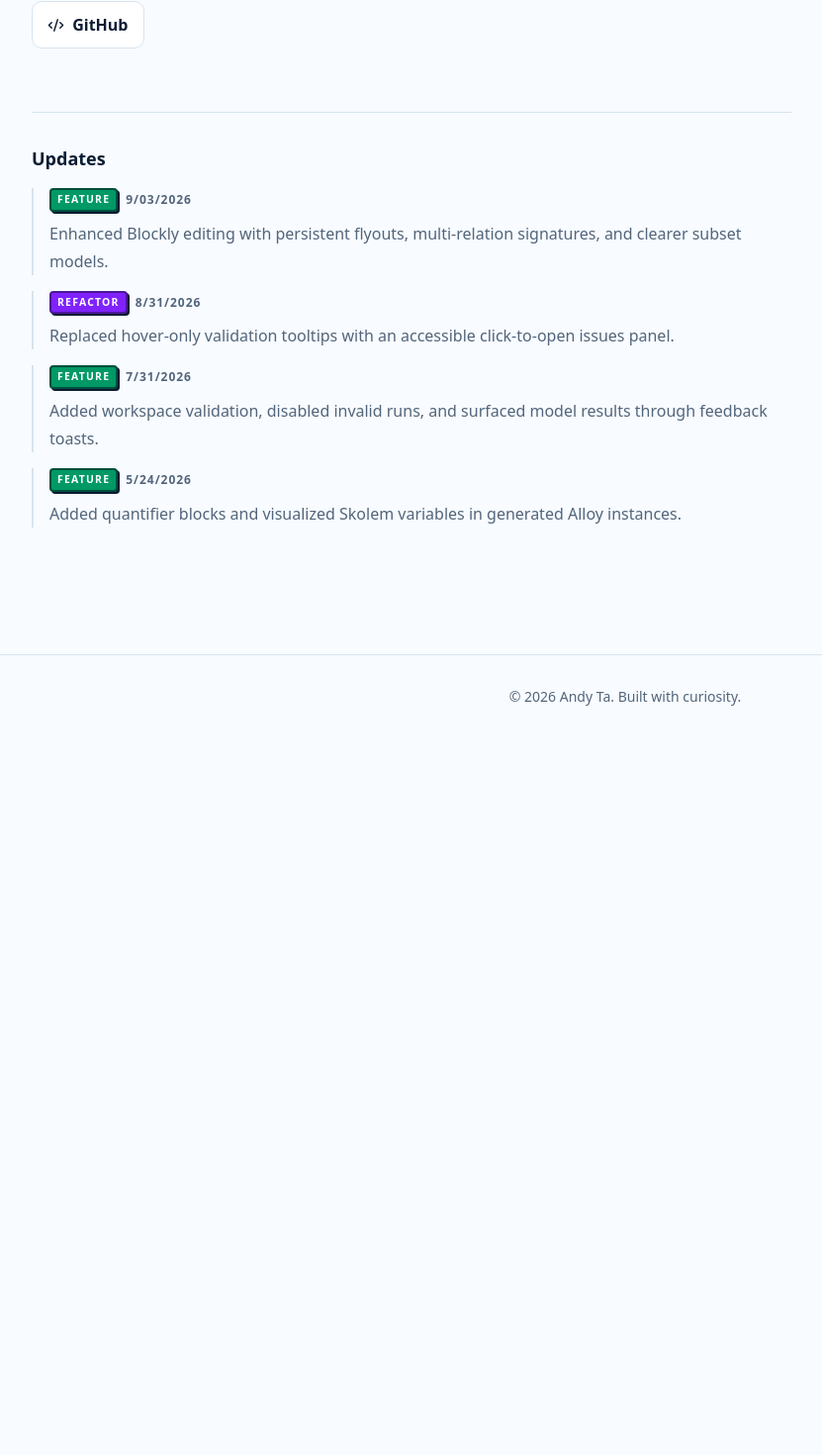
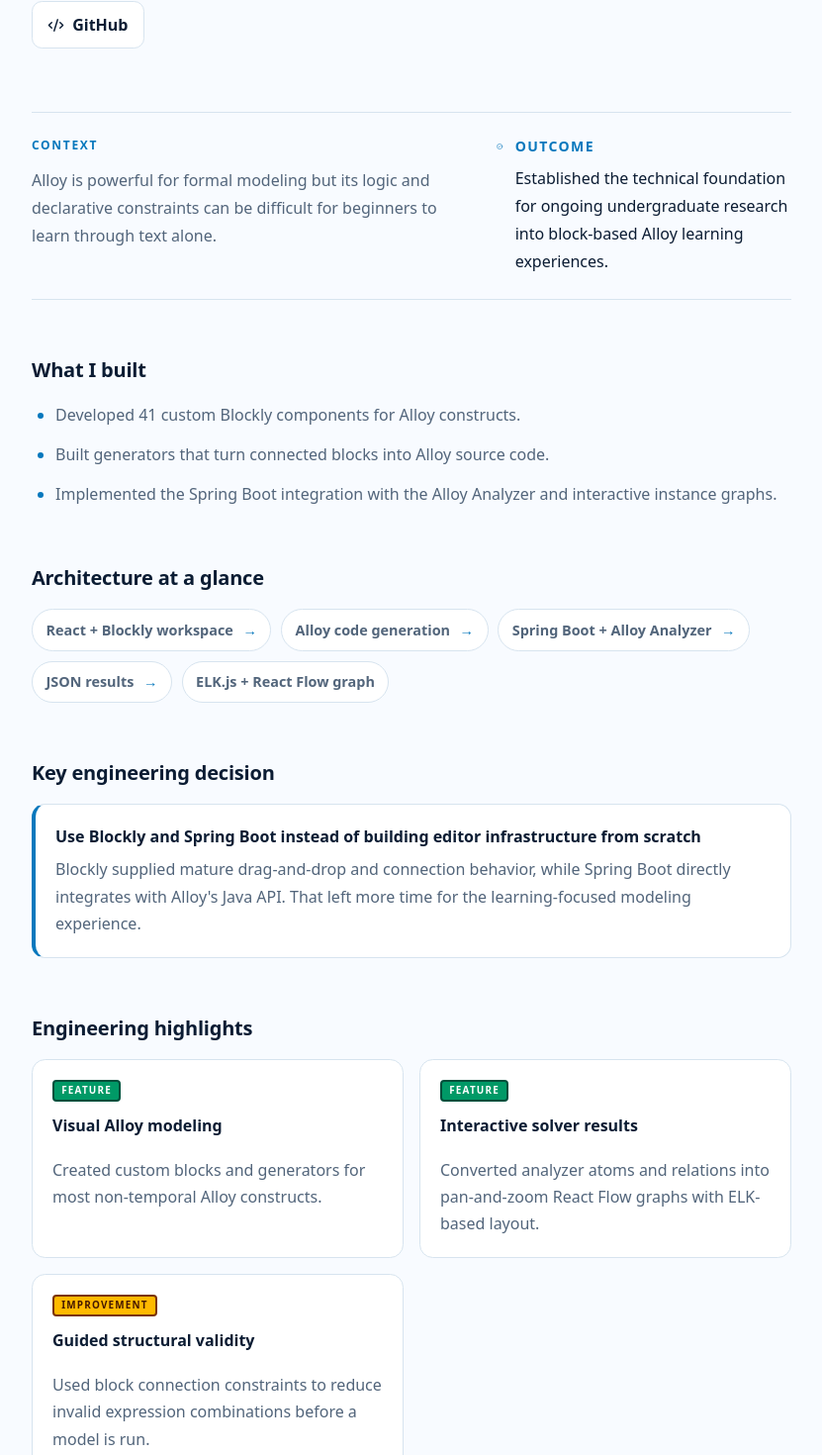
Before and after one commit to AndyKhandy/portfolio, a React (Vite) app: page /projects/alloy-block-based-editor in a window 1280 px wide. Shown: the part 535-2005 px from the top of the page at 99% size, without its empty margins (8-839 px from the left). Before the commit the page ends 1281 px from the top, so only its background shows below. Built offline with nearby package versions, Linux system fonts and the light colour scheme.

Commit message:
feat: render concise technical case studies

```diff
--- a/src/data/experiences.ts
+++ b/src/data/experiences.ts
@@ -1,16 +1,16 @@
-export interface Experience{
-  slug: string,
-  organization: string,
-  role: string,
-  dates: string,
-  description: string | null,
-  long_description: string | null,
-  logo: string | null,
+export interface Experience {
+  slug: string;
+  organization: string;
+  role: string;
+  dates: string;
+  description: string | null;
+  long_description: string | null;
+  logo: string | null;
   publicDetail?: {
-    context: string,
-    contributions: string[],
-    takeaway: string
-  }
+    context: string;
+    contributions: string[];
+    takeaway: string;
+  };
 }
 
 export const experiences: Experience[] = [
@@ -19,44 +19,65 @@ export const experiences: Experience[] = [
     organization: "Lockheed Martin Missiles & Fire Control",
     role: "Test Engineer Intern",
     dates: "June 2026 - Present",
-    description: "Supported systems integration and testing by developing software interfaces and helping verify hardware-software interactions.",
-    long_description: "Worked as a Test Engineer Intern in Lockheed Martin’s Systems Integration Lab, contributing to integration, testing, and verification efforts across hardware and software systems. My work included developing software interfaces through an existing hardware abstraction layer, supporting communication between multiple components, and helping document and validate system behavior. The role also gave me experience working in an Agile engineering environment with tools such as LabVIEW, TestStand, GitLab, and Jira while collaborating with engineers across different disciplines.",
+    description:
+      "Supported systems integration and testing by developing software interfaces and helping verify hardware-software interactions.",
+    long_description:
+      "Worked as a Test Engineer Intern in Lockheed Martin’s Systems Integration Lab, contributing to integration, testing, and verification efforts across hardware and software systems. My work included developing software interfaces through an existing hardware abstraction layer, supporting communication between multiple components, and helping document and validate system behavior. The role also gave me experience working in an Agile engineering environment with tools such as LabVIEW, TestStand, GitLab, and Jira while collaborating with engineers across different disciplines.",
     logo: null,
     publicDetail: {
-      context: "Public-safe summary: I worked on software that supports hardware testing and validation in a systems integration environment.",
+      context:
+        "I worked on software that supports hardware testing and validation in a systems integration environment.",
       contributions: [
         "Built a LabVIEW GUI that helps engineers interact with hardware components during test and simulation work.",
         "Worked through an existing hardware abstraction layer so the interface did not need to handle device-specific logic directly.",
         "Collaborated with software, electrical, mechanical, and systems engineers while validating behavior against requirements.",
       ],
-      takeaway: "The role reinforced that reliable software depends on clear interfaces, verification, and communicating at the right technical level for each engineering partner.",
-    }
+      takeaway:
+        "The role reinforced that reliable software depends on clear interfaces, verification, and communicating at the right technical level for each engineering partner.",
+    },
   },
   {
     slug: "scope-lab-reu",
     organization: "Computing Research Association",
     role: "Undergraduate Researcher",
     dates: "Feburary 2026 - Present",
-    description: "Researched block-based programming interfaces for the Alloy modeling language and built prototypes to study usability and structure.",
-    long_description: "Conducted undergraduate research through the Computing Research Association’s UR2PhD and REU programs on block-based interfaces for the Alloy modeling language. I helped design and develop visual programming prototypes that allow users to construct Alloy models through Blockly-based components rather than writing everything as text. The research compares different interface structures, including tree-based and linear approaches, and examines tradeoffs involving readability, nesting complexity, and ease of learning. The project also includes a React frontend, custom Blockly blocks, a Spring Boot backend using the Alloy Java API, and graph-based visualization of Alloy instances.",
-    logo: null
+    description:
+      "Researched block-based programming interfaces for the Alloy modeling language and built prototypes to study usability and structure.",
+    long_description:
+      "Conducted undergraduate research through the Computing Research Association’s UR2PhD and REU programs on block-based interfaces for the Alloy modeling language. I helped design and develop visual programming prototypes that allow users to construct Alloy models through Blockly-based components rather than writing everything as text. The research compares different interface structures, including tree-based and linear approaches, and examines tradeoffs involving readability, nesting complexity, and ease of learning. The project also includes a React frontend, custom Blockly blocks, a Spring Boot backend using the Alloy Java API, and graph-based visualization of Alloy instances.",
+    logo: null,
+    publicDetail: {
+      context:
+        "I am researching whether a block-based editor can make Alloy's formal modeling concepts more approachable for beginners.",
+      contributions: [
+        "Designed and implemented Blockly-based interfaces for constructing Alloy models visually.",
+        "Built the end-to-end workflow from generated Alloy code through Spring Boot and the Alloy Analyzer to graph-based results.",
+        "Explored interface trade-offs involving readability, nesting, structure, and learning support.",
+      ],
+      takeaway:
+        "The work has taught me to build around a research question, make architectural trade-offs explicit, and distinguish a working prototype from a validated research finding.",
+    },
   },
   {
     slug: "fidelity-fidhacks-westlake-2026",
     organization: "Fidelity FidHacks Westlake 2026",
     role: "Fluuurish — 1st place",
     dates: "July 2026",
-    description: "Built a gamified financial literacy app with my team and earned 1st place at Fidelity’s FidHacks Westlake hackathon.",
-    long_description: "Participated in Fidelity Investments’ FidHacks Westlake hackathon, where my team built Fluuurish, a gamified financial literacy mobile application focused on helping early-career women build stronger financial habits. I contributed to product ideation, backend development, and the final pitch, including features such as a progress garden, community tools, budgeting visualizations, onboarding assessments, and an AI financial-learning companion. The application was built with React Native, Expo, FastAPI, PostgreSQL, Docker, and external APIs. Our team placed 1st out of 11 teams after incorporating mentor feedback and refining the product during the 24-hour event.",
-    logo: null
+    description:
+      "Built a gamified financial literacy app with my team and earned 1st place at Fidelity’s FidHacks Westlake hackathon.",
+    long_description:
+      "Participated in Fidelity Investments’ FidHacks Westlake hackathon, where my team built Fluuurish, a gamified financial literacy mobile application focused on helping early-career women build stronger financial habits. I contributed to product ideation, backend development, and the final pitch, including features such as a progress garden, community tools, budgeting visualizations, onboarding assessments, and an AI financial-learning companion. The application was built with React Native, Expo, FastAPI, PostgreSQL, Docker, and external APIs. Our team placed 1st out of 11 teams after incorporating mentor feedback and refining the product during the 24-hour event.",
+    logo: null,
   },
   {
     slug: "acm-uta-community-officer",
     organization: "ACM @ UTA",
     role: "Community Officer",
     dates: "August 2026 - Present",
-    description: "Help support ACM @ UTA’s community through student engagement, events, and initiatives that connect computer science students.",
-    long_description: "Serve as a Community Officer for ACM @ UTA, helping strengthen the organization’s student community and support initiatives that bring computer science students together. My role involves contributing to event planning, student engagement, and community-focused activities while working with other officers to create a welcoming environment for members. The position has also given me more experience with leadership, communication, and collaborating within a student organization.",
-    logo: null
+    description:
+      "Help support ACM @ UTA’s community through student engagement, events, and initiatives that connect computer science students.",
+    long_description:
+      "Serve as a Community Officer for ACM @ UTA, helping strengthen the organization’s student community and support initiatives that bring computer science students together. My role involves contributing to event planning, student engagement, and community-focused activities while working with other officers to create a welcoming environment for members. The position has also given me more experience with leadership, communication, and collaborating within a student organization.",
+    logo: null,
   },
 ];
--- a/src/index.css
+++ b/src/index.css
@@ -1049,6 +1049,161 @@ button {
   border-top: 1px solid var(--line);
   padding-top: 2rem;
 }
+
+.case-study {
+  display: grid;
+  gap: 3.5rem;
+}
+
+.case-study h2 {
+  font-size: 1.25rem;
+  font-weight: 700;
+  letter-spacing: -0.01em;
+}
+
+.case-study-intro,
+.experience-detail-grid {
+  display: grid;
+  gap: 1.5rem;
+  border-top: 1px solid var(--line);
+  border-bottom: 1px solid var(--line);
+  padding: 1.5rem 0;
+}
+
+.case-study-outcome {
+  display: flex;
+  gap: 0.75rem;
+  color: var(--accent);
+}
+
+.case-study-outcome p:last-child {
+  color: var(--text);
+}
+
+.case-study-section {
+  display: grid;
+  gap: 1rem;
+}
+
+.case-study-list {
+  list-style: disc;
+  padding-left: 1.5rem;
+  color: var(--muted);
+  line-height: 1.75;
+}
+
+.case-study-list li + li {
+  margin-top: 0.75rem;
+}
+
+.case-study-list li::marker {
+  color: var(--accent);
+}
+
+.architecture-flow {
+  display: flex;
+  flex-wrap: wrap;
+  gap: 0.6rem;
+  padding: 0;
+}
+
+.architecture-flow li {
+  display: inline-flex;
+  align-items: center;
+  gap: 0.6rem;
+  border: 1px solid var(--line);
+  border-radius: 999px;
+  background: var(--card);
+  padding: 0.6rem 0.85rem;
+  color: var(--muted);
+  font-size: 0.9rem;
+  font-weight: 600;
+}
+
+.architecture-flow li:not(:last-child)::after {
+  content: "→";
+  color: var(--accent);
+}
+
+.decision-card,
+.case-study-highlight {
+  border: 1px solid var(--line);
+  border-radius: 0.85rem;
+  background: var(--card);
+  padding: 1.25rem;
+}
+
+.decision-card {
+  border-left: 4px solid var(--accent);
+}
+
+.decision-card h3,
+.case-study-highlight h3 {
+  font-size: 1rem;
+  font-weight: 700;
+}
+
+.decision-card p,
+.case-study-highlight p {
+  margin-top: 0.5rem;
+  color: var(--muted);
+  line-height: 1.7;
+}
+
+.case-study-highlights,
+.case-study-evidence {
+  display: grid;
+  gap: 1rem;
+}
+
+.case-study-highlight {
+  display: grid;
+  align-content: start;
+  gap: 0.75rem;
+}
+
+.case-study-label {
+  width: fit-content;
+  border-radius: 0.25rem;
+  border-width: 2px;
+  padding: 0.25rem 0.45rem;
+  font-size: 0.62rem;
+  font-weight: 900;
+  letter-spacing: 0.12em;
+  line-height: 1;
+  text-transform: uppercase;
+}
+
+.case-study-evidence figure {
+  overflow: hidden;
+  border: 1px solid var(--line);
+  border-radius: 0.85rem;
+  background: var(--card);
+}
+
+.case-study-evidence img {
+  width: 100%;
+  aspect-ratio: 16 / 10;
+  object-fit: cover;
+}
+
+.case-study-evidence figcaption {
+  padding: 0.8rem 1rem;
+  color: var(--muted);
+  font-size: 0.9rem;
+}
+
+@media (min-width: 640px) {
+  .case-study-intro {
+    grid-template-columns: minmax(0, 1.2fr) minmax(14rem, 0.8fr);
+    align-items: start;
+  }
+
+  .case-study-highlights,
+  .case-study-evidence {
+    grid-template-columns: repeat(2, minmax(0, 1fr));
+  }
+}
 @media (max-width: 767px) {
   .section {
     padding: 4.5rem 0;
--- a/src/pages/ProjectDetail.tsx
+++ b/src/pages/ProjectDetail.tsx
@@ -1,6 +1,12 @@
-import { ArrowLeft, Code2, ExternalLink } from "lucide-react";
+import { ArrowLeft, CheckCircle2, Code2, ExternalLink } from "lucide-react";
 import { Link, Navigate, useParams } from "react-router-dom";
-import { projects, type Update, type UpdateType } from "../data/projects";
+import {
+  projects,
+  type CaseStudy,
+  type CaseStudyHighlight,
+  type Update,
+  type UpdateType,
+} from "../data/projects";
 
 interface DetailProps {
   label: string;
@@ -69,8 +75,9 @@ export default function ProjectDetail() {
             </a>
           )}
         </div>
+        {project.caseStudy && <CaseStudyContent caseStudy={project.caseStudy} />}
         {(project.challenges || project.updates?.length || project.result) && (
-          <div className="detail-grid mt-16">
+          <div className={`detail-grid ${project.caseStudy ? "mt-10" : "mt-16"}`}>
             {project.challenges && (
               <Detail label="Challenges" value={project.challenges} />
             )}
@@ -82,6 +89,75 @@ export default function ProjectDetail() {
         )}
       </article>
     </main>
+  );
+}
+
+function CaseStudyContent({ caseStudy }: { caseStudy: CaseStudy }) {
+  return (
+    <div className="case-study mt-16">
+      <section className="case-study-intro">
+        <div>
+          <p className="eyebrow">Context</p>
+          <p className="mt-3 leading-7 text-[var(--muted)]">{caseStudy.context}</p>
+        </div>
+        <div className="case-study-outcome">
+          <CheckCircle2 aria-hidden="true" size={20} />
+          <div>
+            <p className="text-sm font-bold uppercase tracking-[0.1em]">Outcome</p>
+            <p className="mt-2 leading-7">{caseStudy.outcome}</p>
+          </div>
+        </div>
+      </section>
+
+      <section className="case-study-section" aria-labelledby="built-heading">
+        <h2 id="built-heading">What I built</h2>
+        <ol className="case-study-list">
+          {caseStudy.ownership.map((item) => (
+            <li key={item}>{item}</li>
+          ))}
+        </ol>
+      </section>
+
+      <section className="case-study-section" aria-labelledby="architecture-heading">
+        <h2 id="architecture-heading">Architecture at a glance</h2>
+        <ol className="architecture-flow">
+          {caseStudy.architecture.map((step) => (
+            <li key={step}>{step}</li>
+          ))}
+        </ol>
+      </section>
+
+      <section className="case-study-section" aria-labelledby="decision-heading">
+        <h2 id="decision-heading">Key engineering decision</h2>
+        <div className="decision-card">
+          <h3>{caseStudy.decision.title}</h3>
+          <p>{caseStudy.decision.rationale}</p>
+        </div>
+      </section>
+
+      <section className="case-study-section" aria-labelledby="highlights-heading">
+        <h2 id="highlights-heading">Engineering highlights</h2>
+        <div className="case-study-highlights">
+          {caseStudy.highlights.map((highlight) => (
+            <HighlightCard highlight={highlight} key={highlight.title} />
+          ))}
+        </div>
+      </section>
+    </div>
+  );
+}
+
+function HighlightCard({ highlight }: { highlight: CaseStudyHighlight }) {
+  return (
+    <article className="case-study-highlight">
+      <span
+        className={`case-study-label ${updateStyles[highlight.type]}`}
+      >
+        {highlight.type}
+      </span>
+      <h3>{highlight.title}</h3>
+      <p>{highlight.text}</p>
+    </article>
   );
 }
 
```
Also changed, not shown: src/pages/ExperienceDetail.tsx (+24 -0 lines).
